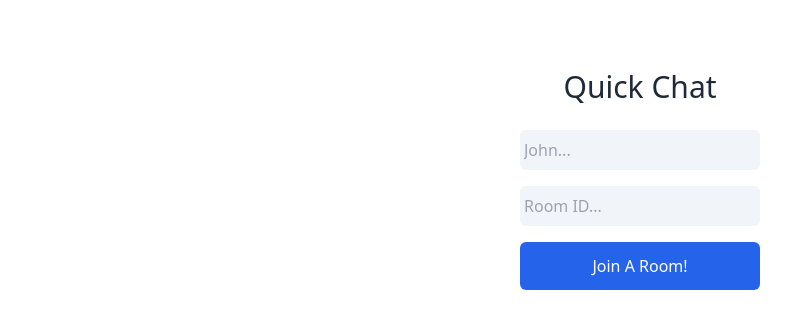
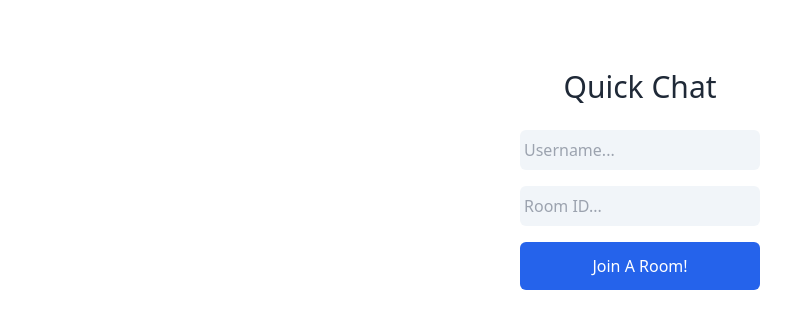
Before and after one commit to Lavale1012/ChatApp-main, a React (Create React App) app in the folder TheChatApp/chat-app/chatapp/: page / in a window 1280 px wide. Shown: the part 192-520 px from the top of the page, without its empty margins (0-811 px from the left). Built offline with nearby package versions, Linux system fonts and the light colour scheme; no server answers.

Commit message:
Separated the login portion into a different component

```diff
--- a/TheChatApp/chat-app/chatapp/src/App.js
+++ b/TheChatApp/chat-app/chatapp/src/App.js
@@ -1,22 +1,16 @@
-import "./index.css";
+import React, { useState } from "react";
 import io from "socket.io-client";
-import { useState } from "react";
 import Chat from "./components/Chat";
 import DarkModeToggle from "./components/DarkModeToggle";
+import LogIn from "./components/LogIn";
 
 const socket = io.connect("http://localhost:3001");
 
 function App() {
+  const [showChat, setShowChat] = useState(false);
   const [username, setUsername] = useState("");
   const [room, setRoom] = useState("");
-  const [showChat, setShowChat] = useState(false);
 
-  const joinRoom = () => {
-    if (username !== "" && room !== "") {
-      socket.emit("join_room", room);
-      setShowChat(true);
-    }
-  };
   const newRoom = () => {
     setShowChat(false);
     setUsername("");
@@ -24,40 +18,18 @@ function App() {
   };
 
   return (
-    <div className=" dark:bg-slate-700 m-none transition duration-300 ">
+    <div className="dark:bg-slate-700 m-none transition duration-300">
       <div className="p-3 dark:bg-slate-700 m-none transition duration-300">
         <DarkModeToggle />
       </div>
-
-      <div className="App w-screen min-h-screen  dark:bg-slate-700 text-gray-800 font-sans grid place-items-center transition duration-300">
+      <div className="App w-screen min-h-screen dark:bg-slate-700 text-gray-800 font-sans grid place-items-center transition duration-300">
         {!showChat ? (
-          <div className="joinChatContainer flex flex-col text-center   mb-44">
-            <h3 className="animate-bounce text-3xl mb-4 dark:text-white transition duration-300 ">
-              Quick Chat
-            </h3>
-            <input
-              type="text"
-              placeholder="John..."
-              className=" transition duration-300 w-60 h-10 bg-slate-100 dark:bg-slate-800 my-2  border-none rounded-md p-1 text-base dark:text-white"
-              onChange={(event) => {
-                setUsername(event.target.value);
-              }}
-            />
-            <input
-              type="text"
-              placeholder="Room ID..."
-              className="transition duration-300 w-60 h-10 bg-slate-100 dark:bg-slate-800 my-2  border-none rounded-md p-1 text-base dark:text-white"
-              onChange={(event) => {
-                setRoom(event.target.value);
-              }}
-            />
-            <button
-              onClick={joinRoom}
-              className=" transition duration-300  w-60 h-12 my-2 border-none rounded-md p-1 text-base bg-blue-600 text-white cursor-pointer hover:bg-blue-700 transition duration-300 active:bg-blue-500"
-            >
-              Join A Room!
-            </button>
-          </div>
+          <LogIn
+            socket={socket}
+            setShowChat={setShowChat}
+            setUsername={setUsername}
+            setRoom={setRoom}
+          />
         ) : (
           <Chat
             socket={socket}
--- a/TheChatApp/chat-app/chatapp/src/components/Chat.js
+++ b/TheChatApp/chat-app/chatapp/src/components/Chat.js
@@ -5,7 +5,6 @@ import SpeechToText from "./SpeechToText"; // Adjust the path as necessary
 
 import { MdDelete } from "react-icons/md";
 import { IoSend } from "react-icons/io5";
-import { FaMicrophone } from "react-icons/fa";
 
 function Chat({ socket, username, room, newRoom }) {
   const [currentMessage, setCurrentMessage] = useState("");
--- /dev/null
+++ b/TheChatApp/chat-app/chatapp/src/components/LogIn.js
@@ -0,0 +1,47 @@
+import React from "react";
+
+function Login({ socket, setShowChat, setUsername, setRoom }) {
+  const [usernameLocal, setUsernameLocal] = React.useState("");
+  const [roomLocal, setRoomLocal] = React.useState("");
+
+  const joinRoom = () => {
+    if (usernameLocal !== "" && roomLocal !== "") {
+      socket.emit("join_room", roomLocal);
+      setUsername(usernameLocal);
+      setRoom(roomLocal);
+      setShowChat(true);
+    }
+  };
+
+  return (
+    <div className="joinChatContainer flex flex-col text-center mb-44">
+      <h3 className="animate-bounce text-3xl mb-4 dark:text-white transition duration-300">
+        Quick Chat
+      </h3>
+      <input
+        type="text"
+        placeholder="Username..."
+        className="transition duration-300 w-60 h-10 bg-slate-100 dark:bg-slate-800 my-2 border-none rounded-md p-1 text-base dark:text-white"
+        onChange={(event) => {
+          setUsernameLocal(event.target.value);
+        }}
+      />
+      <input
+        type="text"
+        placeholder="Room ID..."
+        className="transition duration-300 w-60 h-10 bg-slate-100 dark:bg-slate-800 my-2 border-none rounded-md p-1 text-base dark:text-white"
+        onChange={(event) => {
+          setRoomLocal(event.target.value);
+        }}
+      />
+      <button
+        onClick={joinRoom}
+        className="transition duration-300 w-60 h-12 my-2 border-none rounded-md p-1 text-base bg-blue-600 text-white cursor-pointer hover:bg-blue-700 active:bg-blue-500"
+      >
+        Join A Room!
+      </button>
+    </div>
+  );
+}
+
+export default Login;
--- a/TheChatApp/chat-app/chatapp/src/components/SpeechToText.js
+++ b/TheChatApp/chat-app/chatapp/src/components/SpeechToText.js
@@ -36,13 +36,13 @@ const SpeechToText = ({ onTranscript }) => {
 
   const toggleListening = () => {
     if (isListening) {
-      recognition.stop(); // This will eventually trigger onend
+      recognition.stop();
     } else {
       recognition.start(); // This will eventually trigger onstart
     }
   };
 
-  // Make sure to clean up on component unmount
+
   useEffect(() => {
     return () => {
       recognition.stop(); // Ensure recognition stops when component unmounts
```
